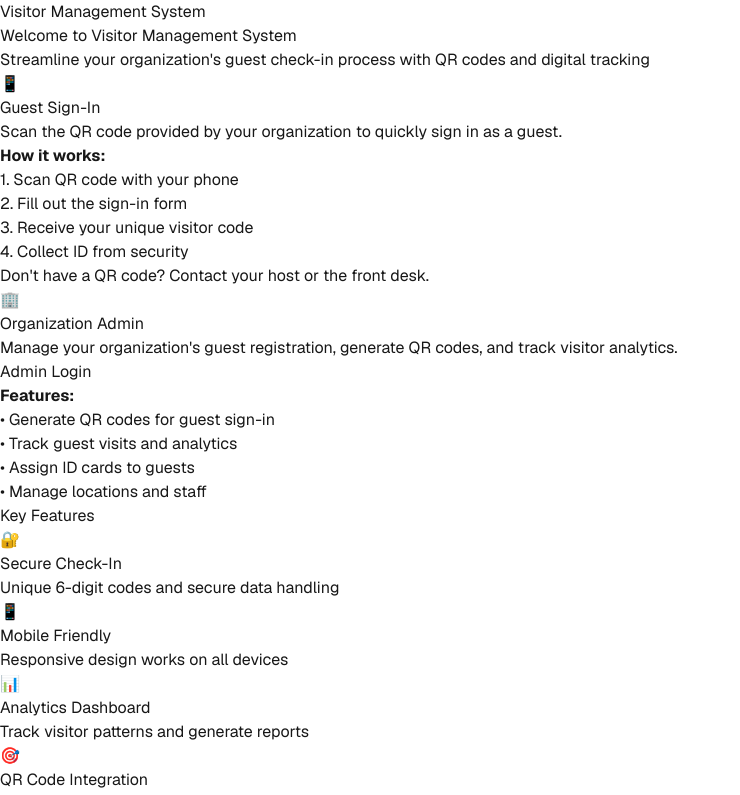
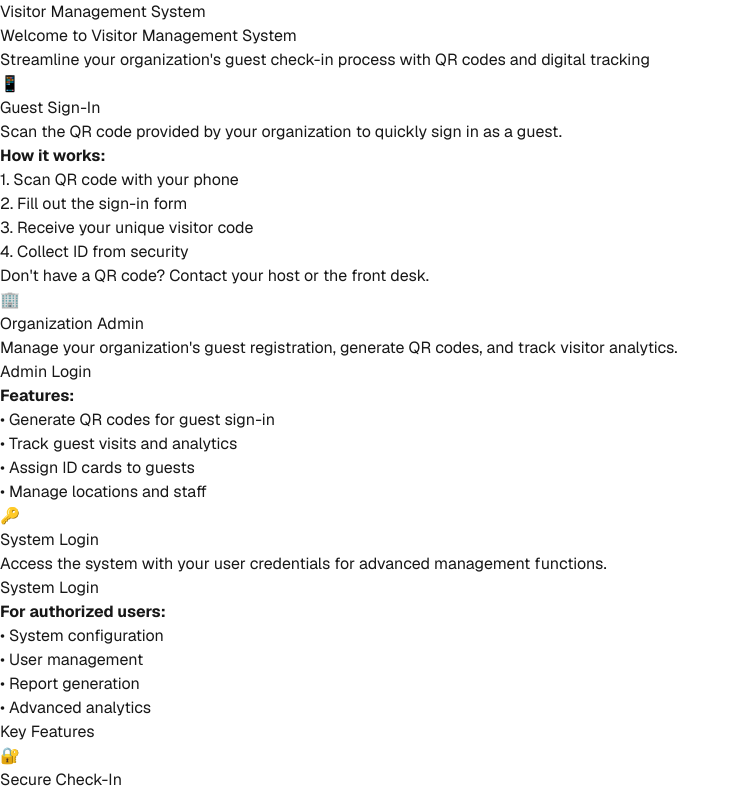
Before and after one commit to EmmaDeil/GuestManagementSystem, a Next.js app in the folder client/: page / in a window 1280 px wide. Shown: the top 795 px of the page, without its empty margins (0-740 px from the left). Built offline with nearby package versions, Linux system fonts and the light colour scheme; no server answers.

Commit message:
created a page for system login

```diff
--- a/client/src/app/page.tsx
+++ b/client/src/app/page.tsx
@@ -27,7 +27,7 @@ export default function HomePage() {
           </p>
         </div>
 
-        <div className="grid md:grid-cols-2 gap-8 mb-12">
+        <div className="grid md:grid-cols-3 gap-8 mb-12">
           {/* Guest Sign-In */}
           <div className="bg-white rounded-lg shadow-lg p-8 text-center">
             <div className="text-blue-600 text-6xl mb-4">📱</div>
@@ -69,6 +69,30 @@ export default function HomePage() {
                 • Track guest visits and analytics<br />
                 • Assign ID cards to guests<br />
                 • Manage locations and staff
+              </p>
+            </div>
+          </div>
+
+          {/* System Login */}
+          <div className="bg-white rounded-lg shadow-lg p-8 text-center">
+            <div className="text-purple-600 text-6xl mb-4">🔑</div>
+            <h3 className="text-2xl font-bold text-gray-900 mb-4">System Login</h3>
+            <p className="text-gray-600 mb-6">
+              Access the system with your user credentials for advanced management functions.
+            </p>
+            <a
+              href="/admin"
+              className="inline-block bg-purple-600 text-white px-6 py-3 rounded-lg font-medium hover:bg-purple-700 transition-colors mb-4"
+            >
+              System Login
+            </a>
+            <div className="bg-purple-50 p-4 rounded-lg">
+              <p className="text-sm text-purple-800">
+                <strong>For authorized users:</strong><br />
+                • System configuration<br />
+                • User management<br />
+                • Report generation<br />
+                • Advanced analytics
               </p>
             </div>
           </div>
```
Also changed, not shown: client/src/app/admin/dashboard/page.tsx (+9 -0 lines), client/src/app/admin/page.tsx (+9 -0 lines), client/src/app/admin/register/page.tsx (+9 -0 lines), client/src/app/guest/signin/[orgId]/page.tsx (+18 -0 lines).
